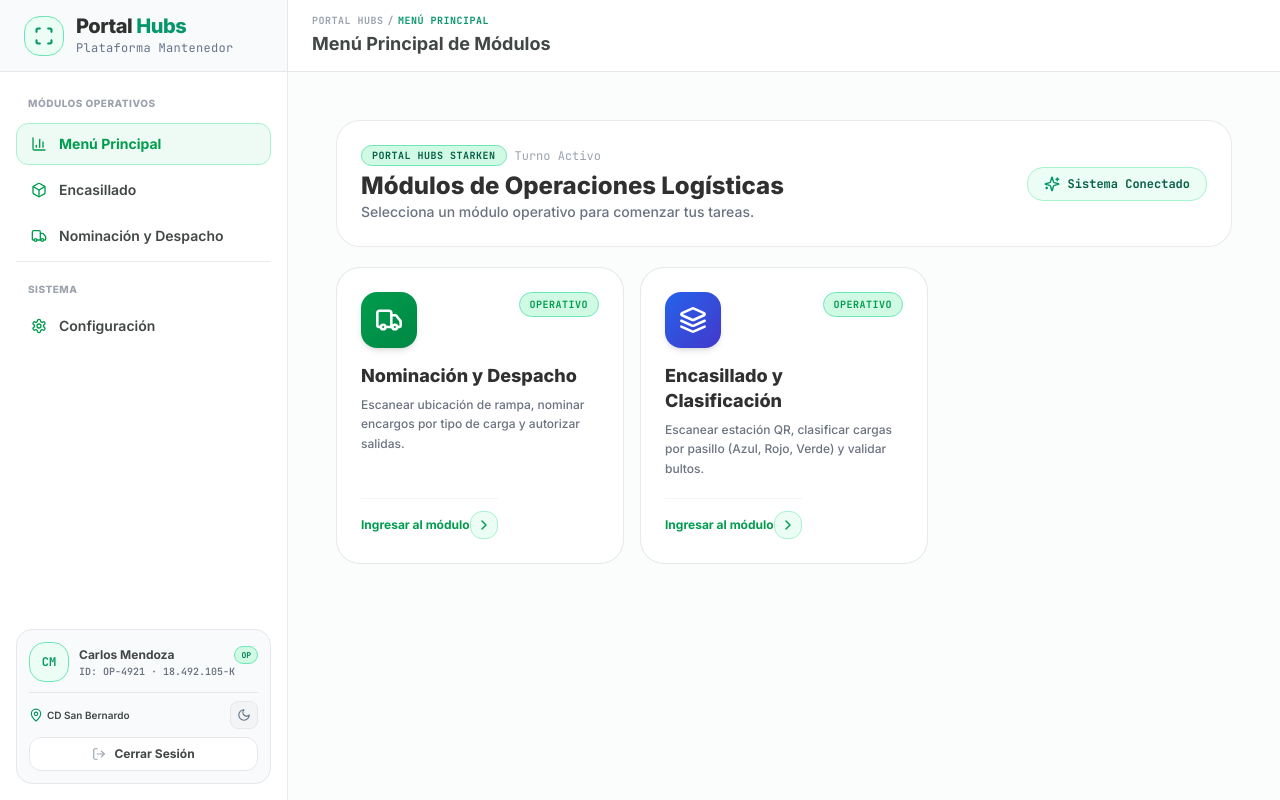
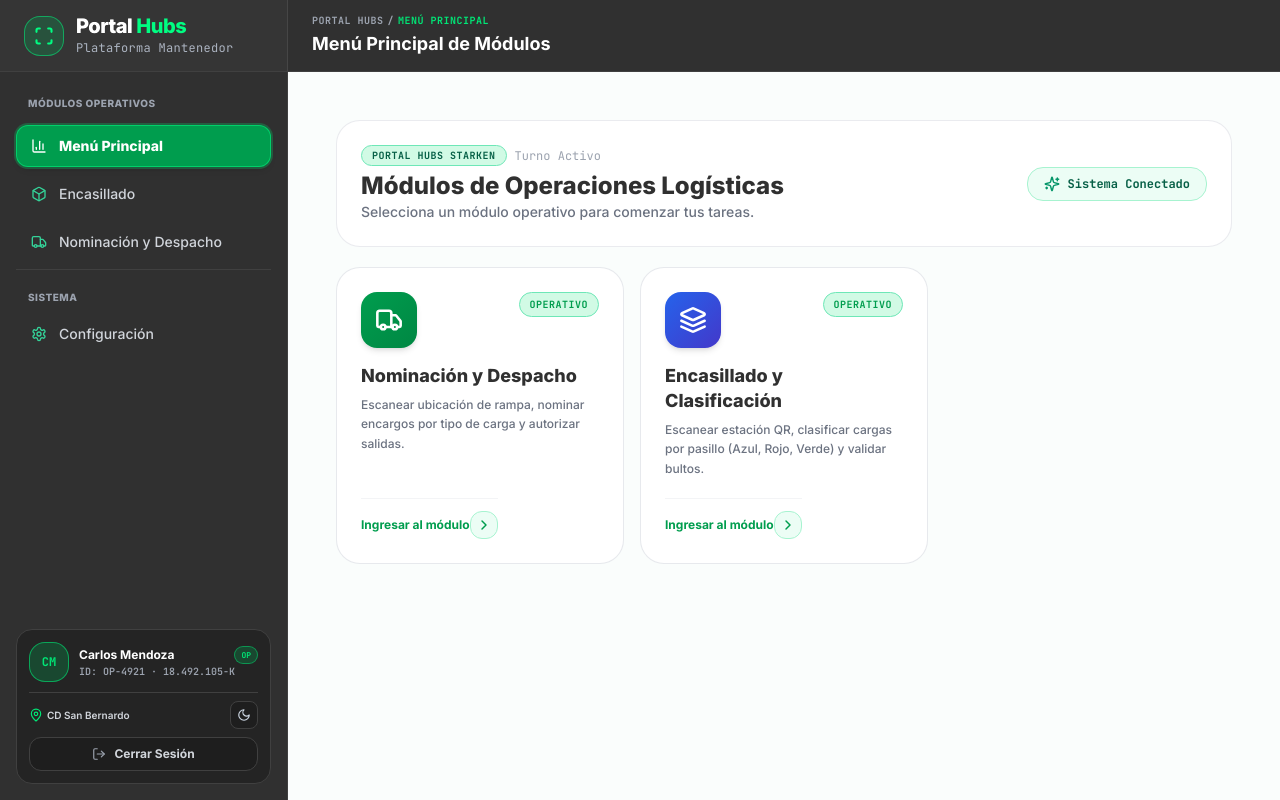
Before and after one commit to Hasthon/PortalHub, a React (Vite) app: page / in a window 1280 px wide. Both pictures are taken after a click on the button "Simular Escaneo Cédula de Identidad". Built offline with nearby package versions, Linux system fonts and the light colour scheme.

Commit message:
style: aplicar paleta #303030 en barra superior y menu lateral escritorio en modo claro

```diff
--- a/src/layouts/DesktopLayout.tsx
+++ b/src/layouts/DesktopLayout.tsx
@@ -1,6 +1,7 @@
 import React from 'react';
 import { ActiveModule } from '../types';
 import { useTheme } from '../context/ThemeContext';
+import { useDevice } from '../context/DeviceContext';
 import {
   Scan,
   Truck,
@@ -11,6 +12,7 @@ import {
   Settings,
   Sun,
   Moon,
+  Monitor,
 } from 'lucide-react';
 
 interface DesktopLayoutProps {
@@ -35,27 +37,38 @@ export const DesktopLayout: React.FC<DesktopLayoutProps> = ({
   operatorId = 'OP-4921',
 }) => {
   const { isDark, toggleTheme } = useTheme();
+  const { toggleMode } = useDevice();
 
   return (
     <div className="h-screen overflow-hidden bg-[#FAFDFC] dark:bg-hub-base text-gray-900 dark:text-gray-100 flex flex-col font-sans">
-      {/* Navbar Superior con División Alineada a la Barra Lateral */}
-      <header className="bg-white dark:bg-hub-surface border-b border-gray-200 dark:border-hub-border shrink-0 shadow-xs z-30">
+      {/* Navbar Superior con División Alineada a la Barra Lateral (#303030 en Modo Claro) */}
+      <header className={`shrink-0 shadow-xs z-30 transition-colors ${isDark
+          ? 'bg-hub-surface border-b border-hub-border'
+          : 'bg-[#303030] border-b border-[#404040]'
+        }`}>
         <div className="flex items-center">
-          {/* Sección del Logo Alineada al Ancho del Menú Lateral (w-72 con borde derecho) */}
+          {/* Sección del Logo Alineada al Ancho del Menú Lateral (w-72 en #303030) */}
           <button
             type="button"
             onClick={() => onSelectModule?.('home')}
-            className="w-72 shrink-0 px-6 py-3.5 border-r border-gray-200 dark:border-hub-border flex items-center gap-3 text-left hover:bg-gray-50 dark:hover:bg-slate-800/50 transition-colors"
+            className={`w-72 shrink-0 px-6 py-3.5 border-r flex items-center gap-3 text-left transition-colors ${isDark
+                ? 'bg-hub-surface border-hub-border hover:bg-slate-800/50'
+                : 'bg-[#303030] border-[#404040] text-white hover:brightness-110'
+              }`}
           >
-            <div className="w-10 h-10 bg-emerald-50 dark:bg-emerald-950/60 border border-emerald-300 dark:border-emerald-700/60 rounded-2xl flex items-center justify-center text-emerald-600 dark:text-emerald-400 shadow-xs">
+            <div className={`w-10 h-10 rounded-2xl flex items-center justify-center shadow-xs ${isDark
+                ? 'bg-emerald-950/60 border border-emerald-700/60 text-emerald-400'
+                : 'bg-[#009D4E]/25 border border-[#00E676]/50 text-[#00E676]'
+              }`}>
               <Scan className="w-5 h-5 stroke-[2.5]" />
             </div>
             <div className="flex flex-col justify-center">
               <h1 className="text-xl font-extrabold tracking-tight flex items-center gap-1 leading-tight">
-                <span className="text-[#303030] dark:text-hub-text1">Portal</span>
-                <span className="text-emerald-600 dark:text-emerald-400">Hubs</span>
+                <span className={isDark ? 'text-hub-text1' : 'text-white'}>Portal</span>
+                <span className={isDark ? 'text-emerald-400' : 'text-[#00E676]'}>Hubs</span>
               </h1>
-              <p className="text-[12px] font-mono text-slate-500 dark:text-hub-text2 font-medium tracking-wide">
+              <p className={`text-[12px] font-mono font-medium tracking-wide ${isDark ? 'text-hub-text2' : 'text-gray-400'
+                }`}>
                 Plataforma Mantenedor
               </p>
             </div>
@@ -65,14 +78,16 @@ export const DesktopLayout: React.FC<DesktopLayoutProps> = ({
           <div className="flex-1 px-6 py-3 flex items-center justify-between min-w-0">
             {/* Título y Ruta del Módulo Activo en la Barra Superior */}
             <div className="truncate pr-4">
-              <nav className="text-[10px] font-mono font-extrabold tracking-wider uppercase flex items-center gap-1 text-gray-400 dark:text-hub-text3 mb-0.5">
+              <nav className={`text-[10px] font-mono font-extrabold tracking-wider uppercase flex items-center gap-1 mb-0.5 ${isDark ? 'text-hub-text3' : 'text-gray-400'
+                }`}>
                 <span>PORTAL HUBS</span>
                 <span>/</span>
-                <span className="text-emerald-600 dark:text-emerald-400 font-extrabold">
+                <span className={`font-extrabold ${isDark ? 'text-emerald-400' : 'text-[#00E676]'}`}>
                   {activeModule === 'home' ? 'MENÚ PRINCIPAL' : activeModule === 'encasillado' ? 'ENCASILLADO' : activeModule === 'nominacion' ? 'NOMINACIÓN Y DESPACHO' : activeModule === 'escaneo' ? 'LECTURA DE ENCARGOS' : activeModule === 'configuracion' ? 'CONFIGURACIÓN' : activeModule.toUpperCase()}
                 </span>
               </nav>
-              <h2 className="text-base sm:text-lg font-bold text-[#414745] dark:text-hub-text1 leading-tight truncate">
+              <h2 className={`text-base sm:text-lg font-bold leading-tight truncate ${isDark ? 'text-hub-text1' : 'text-white'
+                }`}>
                 {activeModule === 'home'
                   ? 'Menú Principal de Módulos'
                   : activeModule === 'encasillado'
@@ -86,118 +101,172 @@ export const DesktopLayout: React.FC<DesktopLayoutProps> = ({
                           : `Módulo ${activeModule}`}
               </h2>
             </div>
-
-
           </div>
         </div>
       </header>
 
       {/* Main Layout Container: Sidebar + Content */}
       <div className="flex-1 flex overflow-hidden">
-        {/* Sidebar Left - Limpio e Higiénico */}
-        <aside className="w-72 bg-white dark:bg-hub-surface border-r border-gray-200/80 dark:border-hub-border hidden md:flex flex-col justify-between p-4 shrink-0 overflow-hidden h-full">
-          <nav className="space-y-1">
-            <div className="px-3 py-2 text-[10px] font-extrabold uppercase tracking-wider text-gray-400 dark:text-hub-text3">
+        {/* Sidebar Left - Fondo #303030 en Modo Claro */}
+        <aside className={`w-72 border-r hidden md:flex flex-col justify-between p-4 shrink-0 overflow-hidden h-full font-sans transition-colors duration-300 ${isDark
+            ? 'bg-hub-surface border-hub-border'
+            : 'bg-[#303030] border-[#404040] text-gray-200 shadow-xl'
+          }`}>
+          <nav className="space-y-1.5">
+            <div className={`px-3 py-2 text-[10px] font-extrabold uppercase tracking-wider ${isDark ? 'text-hub-text3' : 'text-gray-400'
+              }`}>
               Módulos Operativos
             </div>
 
             {/* Módulo Home / Menú Principal */}
             <button
+              type="button"
               onClick={() => onSelectModule?.('home')}
-              className={`w-full flex items-center gap-3 px-3.5 py-2.5 rounded-xl text-sm transition-all ${
-                activeModule === 'home'
-                  ? 'bg-[#EEFBF4] text-[#009D4E] border border-[#A7F3D0] dark:bg-[#03F77C]/15 dark:text-[#03F77C] dark:border-[#03F77C]/40 font-bold shadow-xs'
-                  : 'text-[#414745] dark:text-gray-300 border border-transparent hover:bg-emerald-50/80 hover:text-[#009D4E] dark:hover:bg-[#03F77C]/10 dark:hover:text-[#03F77C] dark:hover:border-[#03F77C]/30 font-semibold'
+              className={`w-full flex items-center gap-3 px-3.5 py-2.5 rounded-xl text-sm transition-all cursor-pointer ${activeModule === 'home'
+                  ? isDark
+                    ? 'bg-[#03F77C]/15 text-[#03F77C] border border-[#03F77C]/40 font-bold shadow-xs'
+                    : 'bg-[#009D4E] text-white border border-[#00E676]/70 font-black shadow-md ring-2 ring-[#00E676]/25'
+                  : isDark
+                    ? 'text-gray-300 border border-transparent hover:bg-[#03F77C]/10 hover:text-[#03F77C] hover:border-[#03F77C]/30 font-semibold'
+                    : 'text-gray-300 border border-transparent hover:bg-white/10 hover:text-white font-medium'
                 }`}
             >
-              <BarChart3 className="w-4 h-4 text-[#009D4E] dark:text-[#03F77C]" />
+              <BarChart3 className={`w-4 h-4 ${isDark
+                  ? 'text-[#03F77C]'
+                  : activeModule === 'home'
+                    ? 'text-white'
+                    : 'text-emerald-400'
+                }`} />
               <span>Menú Principal</span>
             </button>
 
             {/* Módulo de Encasillado */}
             <button
+              type="button"
               onClick={() => onSelectModule?.('encasillado')}
-              className={`w-full flex items-center gap-3 px-3.5 py-2.5 rounded-xl text-sm transition-all ${
-                activeModule === 'encasillado'
-                  ? 'bg-[#EEFBF4] text-[#009D4E] border border-[#A7F3D0] dark:bg-[#03F77C]/15 dark:text-[#03F77C] dark:border-[#03F77C]/40 font-bold shadow-xs'
-                  : 'text-[#414745] dark:text-gray-300 border border-transparent hover:bg-emerald-50/80 hover:text-[#009D4E] dark:hover:bg-[#03F77C]/10 dark:hover:text-[#03F77C] dark:hover:border-[#03F77C]/30 font-semibold'
+              className={`w-full flex items-center gap-3 px-3.5 py-2.5 rounded-xl text-sm transition-all cursor-pointer ${activeModule === 'encasillado'
+                  ? isDark
+                    ? 'bg-[#03F77C]/15 text-[#03F77C] border border-[#03F77C]/40 font-bold shadow-xs'
+                    : 'bg-[#009D4E] text-white border border-[#00E676]/70 font-black shadow-md ring-2 ring-[#00E676]/25'
+                  : isDark
+                    ? 'text-gray-300 border border-transparent hover:bg-[#03F77C]/10 hover:text-[#03F77C] hover:border-[#03F77C]/30 font-semibold'
+                    : 'text-gray-300 border border-transparent hover:bg-white/10 hover:text-white font-medium'
                 }`}
             >
-              <Box className="w-4 h-4 text-[#009D4E] dark:text-[#03F77C]" />
+              <Box className={`w-4 h-4 ${isDark
+                  ? 'text-[#03F77C]'
+                  : activeModule === 'encasillado'
+                    ? 'text-white'
+                    : 'text-emerald-400'
+                }`} />
               <span>Encasillado</span>
             </button>
 
             {/* Módulo de Nominación y Despacho */}
             <button
+              type="button"
               onClick={() => onSelectModule?.('nominacion')}
-              className={`w-full flex items-center gap-3 px-3.5 py-2.5 rounded-xl text-sm transition-all ${
-                activeModule === 'nominacion'
-                  ? 'bg-[#EEFBF4] text-[#009D4E] border border-[#A7F3D0] dark:bg-[#03F77C]/15 dark:text-[#03F77C] dark:border-[#03F77C]/40 font-bold shadow-xs'
-                  : 'text-[#414745] dark:text-gray-300 border border-transparent hover:bg-emerald-50/80 hover:text-[#009D4E] dark:hover:bg-[#03F77C]/10 dark:hover:text-[#03F77C] dark:hover:border-[#03F77C]/30 font-semibold'
+              className={`w-full flex items-center gap-3 px-3.5 py-2.5 rounded-xl text-sm transition-all cursor-pointer ${activeModule === 'nominacion'
+                  ? isDark
+                    ? 'bg-[#03F77C]/15 text-[#03F77C] border border-[#03F77C]/40 font-bold shadow-xs'
+                    : 'bg-[#009D4E] text-white border border-[#00E676]/70 font-black shadow-md ring-2 ring-[#00E676]/25'
+                  : isDark
+                    ? 'text-gray-300 border border-transparent hover:bg-[#03F77C]/10 hover:text-[#03F77C] hover:border-[#03F77C]/30 font-semibold'
+                    : 'text-gray-300 border border-transparent hover:bg-white/10 hover:text-white font-medium'
                 }`}
             >
-              <Truck className="w-4 h-4 text-[#009D4E] dark:text-[#03F77C]" />
+              <Truck className={`w-4 h-4 ${isDark
+                  ? 'text-[#03F77C]'
+                  : activeModule === 'nominacion'
+                    ? 'text-white'
+                    : 'text-emerald-400'
+                }`} />
               <span>Nominación y Despacho</span>
             </button>
 
-            <div className="pt-3 mt-2 border-t border-gray-200/80 dark:border-hub-border">
-              <div className="px-3 py-2 text-[10px] font-extrabold uppercase tracking-wider text-gray-400 dark:text-hub-text3">
+            <div className={`pt-3 mt-2 border-t ${isDark ? 'border-hub-border' : 'border-[#404040]'}`}>
+              <div className={`px-3 py-2 text-[10px] font-extrabold uppercase tracking-wider ${isDark ? 'text-hub-text3' : 'text-gray-400'
+                }`}>
                 Sistema
               </div>
               <button
+                type="button"
                 onClick={() => onSelectModule?.('configuracion')}
-                className={`w-full flex items-center gap-3 px-3.5 py-2.5 rounded-xl text-sm transition-all ${
-                  activeModule === 'configuracion'
-                    ? 'bg-[#EEFBF4] text-[#009D4E] border border-[#A7F3D0] dark:bg-[#03F77C]/15 dark:text-[#03F77C] dark:border-[#03F77C]/40 font-bold shadow-xs'
-                    : 'text-[#414745] dark:text-gray-300 border border-transparent hover:bg-emerald-50/80 hover:text-[#009D4E] dark:hover:bg-[#03F77C]/10 dark:hover:text-[#03F77C] dark:hover:border-[#03F77C]/30 font-semibold'
+                className={`w-full flex items-center gap-3 px-3.5 py-2.5 rounded-xl text-sm transition-all cursor-pointer ${activeModule === 'configuracion'
+                    ? isDark
+                      ? 'bg-[#03F77C]/15 text-[#03F77C] border border-[#03F77C]/40 font-bold shadow-xs'
+                      : 'bg-[#009D4E] text-white border border-[#00E676]/70 font-black shadow-md ring-2 ring-[#00E676]/25'
+                    : isDark
+                      ? 'text-gray-300 border border-transparent hover:bg-[#03F77C]/10 hover:text-[#03F77C] hover:border-[#03F77C]/30 font-semibold'
+                      : 'text-gray-300 border border-transparent hover:bg-white/10 hover:text-white font-medium'
                   }`}
               >
-                <Settings className="w-4 h-4 text-[#009D4E] dark:text-[#03F77C]" />
+                <Settings className={`w-4 h-4 ${isDark
+                    ? 'text-[#03F77C]'
+                    : activeModule === 'configuracion'
+                      ? 'text-white'
+                      : 'text-emerald-400'
+                  }`} />
                 <span>Configuración</span>
               </button>
             </div>
           </nav>
 
-          {/* Tarjeta del Operario Tecnológica */}
+          {/* Tarjeta del Operario Adaptada */}
           <div className="space-y-2.5 shrink-0">
-            <div className="bg-gray-50 dark:bg-hub-surface border border-gray-200 dark:border-hub-border p-3 rounded-2xl shadow-xs relative overflow-hidden">
+            <div className={`p-3 rounded-2xl shadow-xs relative overflow-hidden ${isDark
+                ? 'bg-hub-surface border border-hub-border'
+                : 'bg-[#242424] border border-[#404040] text-white'
+              }`}>
               <div className="flex items-center gap-2.5">
                 {/* Avatar */}
                 <div className="shrink-0">
-                  <div className="w-10 h-10 rounded-2xl bg-emerald-50 dark:bg-emerald-950/60 border border-emerald-300 dark:border-emerald-700/60 text-emerald-600 dark:text-emerald-400 font-extrabold flex items-center justify-center text-xs font-mono shadow-xs">
-                    {operatorName.split(' ').map(n => n[0]).join('').substring(0,2)}
+                  <div className={`w-10 h-10 rounded-2xl border font-extrabold flex items-center justify-center text-xs font-mono shadow-xs ${isDark
+                      ? 'bg-emerald-950/60 border-emerald-700/60 text-emerald-400'
+                      : 'bg-[#009D4E]/30 border-[#00E676]/60 text-[#00E676]'
+                    }`}>
+                    {operatorName.split(' ').map(n => n[0]).join('').substring(0, 2)}
                   </div>
                 </div>
 
                 <div className="flex-1 min-w-0">
                   <div className="flex items-center justify-between">
-                    <h4 className="text-xs font-bold text-[#414745] dark:text-hub-text1 truncate" title={operatorName}>{operatorName}</h4>
-                    <span className="text-[8px] font-mono font-bold text-emerald-700 dark:text-emerald-400 bg-emerald-100 dark:bg-emerald-950/80 border border-emerald-300 dark:border-emerald-800/80 px-1.5 py-0.5 rounded-full">
+                    <h4 className={`text-xs font-bold truncate ${isDark ? 'text-hub-text1' : 'text-white'}`} title={operatorName}>{operatorName}</h4>
+                    <span className={`text-[8px] font-mono font-extrabold px-1.5 py-0.5 rounded-full border ${isDark
+                        ? 'text-emerald-400 bg-emerald-950/80 border-emerald-800/80'
+                        : 'text-[#00E676] bg-[#009D4E]/30 border-[#00E676]/50'
+                      }`}>
                       OP
                     </span>
                   </div>
-                  <p className="text-[10px] font-mono font-semibold text-gray-500 dark:text-hub-text2 truncate">
+                  <p className={`text-[10px] font-mono font-semibold truncate ${isDark ? 'text-hub-text2' : 'text-gray-400'
+                    }`}>
                     ID: {operatorId} · {operatorRut}
                   </p>
                 </div>
               </div>
 
-              <div className="mt-2.5 pt-2 border-t border-gray-200 dark:border-hub-border flex items-center justify-between text-[10px] mb-2">
-                <div className="flex items-center gap-1 text-[#414745] dark:text-hub-text2 font-semibold truncate">
-                  <MapPin className="w-3.5 h-3.5 text-emerald-600 dark:text-emerald-400 shrink-0" />
+              <div className={`mt-2.5 pt-2 border-t flex items-center justify-between text-[10px] mb-2 ${isDark ? 'border-hub-border' : 'border-[#404040]'
+                }`}>
+                <div className={`flex items-center gap-1 font-semibold truncate ${isDark ? 'text-hub-text2' : 'text-gray-300'
+                  }`}>
+                  <MapPin className={`w-3.5 h-3.5 shrink-0 ${isDark ? 'text-emerald-400' : 'text-[#00E676]'}`} />
                   <span className="truncate">CD San Bernardo</span>
                 </div>
                 {/* Toggle rápido de tema */}
                 <button
                   type="button"
                   onClick={toggleTheme}
-                  className="w-7 h-7 rounded-lg bg-gray-100 dark:bg-hub-elevated hover:bg-gray-200 dark:hover:bg-hub-elevated border border-gray-200 dark:border-hub-border flex items-center justify-center transition-all active:scale-95"
+                  className={`w-7 h-7 rounded-lg border flex items-center justify-center transition-all active:scale-95 cursor-pointer ${isDark
+                      ? 'bg-hub-elevated border-hub-border hover:bg-gray-800'
+                      : 'bg-[#1E1E1E] border-[#404040] hover:bg-[#2A2A2A]'
+                    }`}
                   title={isDark ? 'Cambiar a modo claro' : 'Cambiar a modo oscuro'}
                 >
                   {isDark ? (
                     <Sun className="w-3.5 h-3.5 text-amber-400" />
                   ) : (
-                    <Moon className="w-3.5 h-3.5 text-slate-500" />
+                    <Moon className="w-3.5 h-3.5 text-slate-300" />
                   )}
                 </button>
               </div>
@@ -207,9 +276,15 @@ export const DesktopLayout: React.FC<DesktopLayoutProps> = ({
                 <button
                   type="button"
                   onClick={onLogout}
-                  className="w-full py-2 px-3 bg-white hover:bg-rose-50 dark:bg-hub-elevated dark:hover:bg-rose-950/40 border border-gray-200 hover:border-rose-300 dark:border-hub-border dark:hover:border-rose-800 text-[#414745] hover:text-rose-700 dark:text-hub-text1 dark:hover:text-rose-400 rounded-xl text-xs font-bold transition-all flex items-center justify-center gap-2 shadow-2xs group active:scale-[0.98]"
+                  className={`w-full py-2 px-3 rounded-xl text-xs font-bold transition-all flex items-center justify-center gap-2 shadow-2xs group active:scale-[0.98] cursor-pointer border ${isDark
+                      ? 'bg-hub-elevated hover:bg-rose-950/40 border-hub-border hover:border-rose-800 text-hub-text1 hover:text-rose-400'
+                      : 'bg-[#1E1E1E] hover:bg-rose-950/80 border-[#404040] hover:border-rose-800 text-gray-300 hover:text-rose-300'
+                    }`}
                 >
-                  <LogOut className="w-3.5 h-3.5 text-gray-400 group-hover:text-rose-600 dark:group-hover:text-rose-400 transition-colors" />
+                  <LogOut className={`w-3.5 h-3.5 transition-colors ${isDark
+                      ? 'text-gray-400 group-hover:text-rose-400'
+                      : 'text-gray-400 group-hover:text-rose-300'
+                    }`} />
                   <span>Cerrar Sesión</span>
                 </button>
               )}
--- a/src/layouts/PDALayout.tsx
+++ b/src/layouts/PDALayout.tsx
@@ -228,11 +228,9 @@ export const PDALayout: React.FC<PDALayoutProps> = ({
                       )}
                       <span>{isDark ? 'Modo Oscuro' : 'Modo Claro'}</span>
                     </div>
-                    <div className={`w-9 h-5 rounded-full transition-colors duration-300 relative ${
-                      isDark ? 'bg-[#009D4E]' : 'bg-gray-300'
+                    <div className={`w-9 h-5 rounded-full transition-colors duration-300 relative ${isDark ? 'bg-[#009D4E]' : 'bg-gray-300'
                       }`}>
-                      <span className={`absolute top-0.5 left-0.5 w-4 h-4 bg-white rounded-full shadow-sm transition-transform duration-300 ${
-                        isDark ? 'translate-x-4' : 'translate-x-0'
+                      <span className={`absolute top-0.5 left-0.5 w-4 h-4 bg-white rounded-full shadow-sm transition-transform duration-300 ${isDark ? 'translate-x-4' : 'translate-x-0'
                         }`} />
                     </div>
                   </button>
```
Also changed, not shown: src/index.css (+62 -15 lines). Lines whose indentation alone changed are shown as unchanged.
